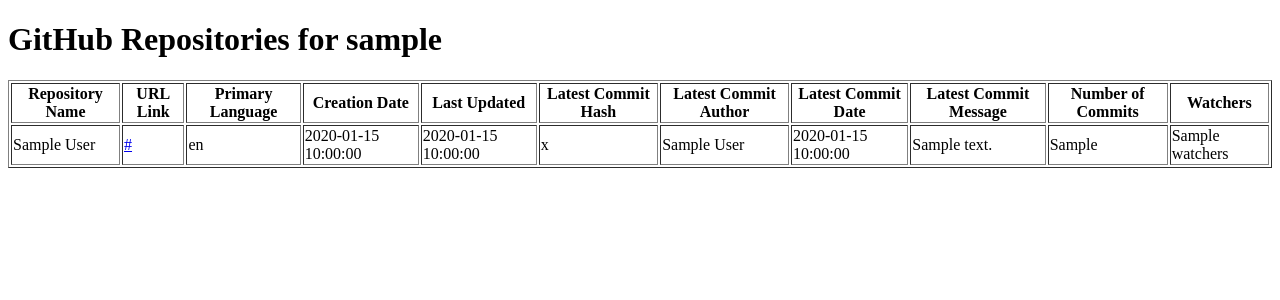
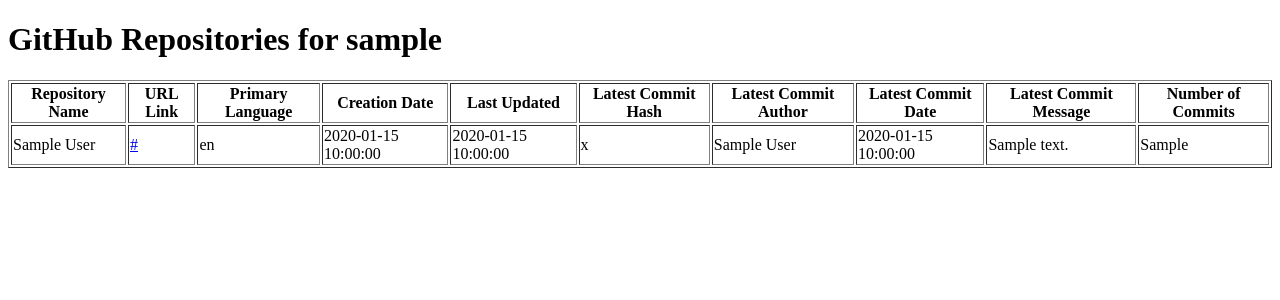
Before and after one commit to RaymondGuo2/SSE-CW2, a Flask app: template api/templates/returngitname.html in a window 1280 px wide. Shown: the top 300 px of the page. Run offline with Flask 3, Linux system fonts and the light colour scheme; the template is opened without the code that fills it: most values are stand-ins (such as "Sample title", 1, 10 or a date in 2020).

Commit message:
API request data working

```diff
--- a/api/templates/returngitname.html
+++ b/api/templates/returngitname.html
@@ -20,7 +20,6 @@
                 <th>Latest Commit Date</th>
                 <th>Latest Commit Message</th>
                 <th>Number of Commits</th>
-                <th>Watchers</th>
             </tr>
             {% for repo in repos %}
                 <tr>
@@ -34,7 +33,6 @@
                     <td>{{ repo.latest_commit.date }}</td>
                     <td>{{ repo.latest_commit.message }}</td>
                     <td>{{ repo.commit_counts }}</td>
-                    <td>{{ repo.watchers }}</td>
                 </tr>
             {% endfor %}
         </table>
```
